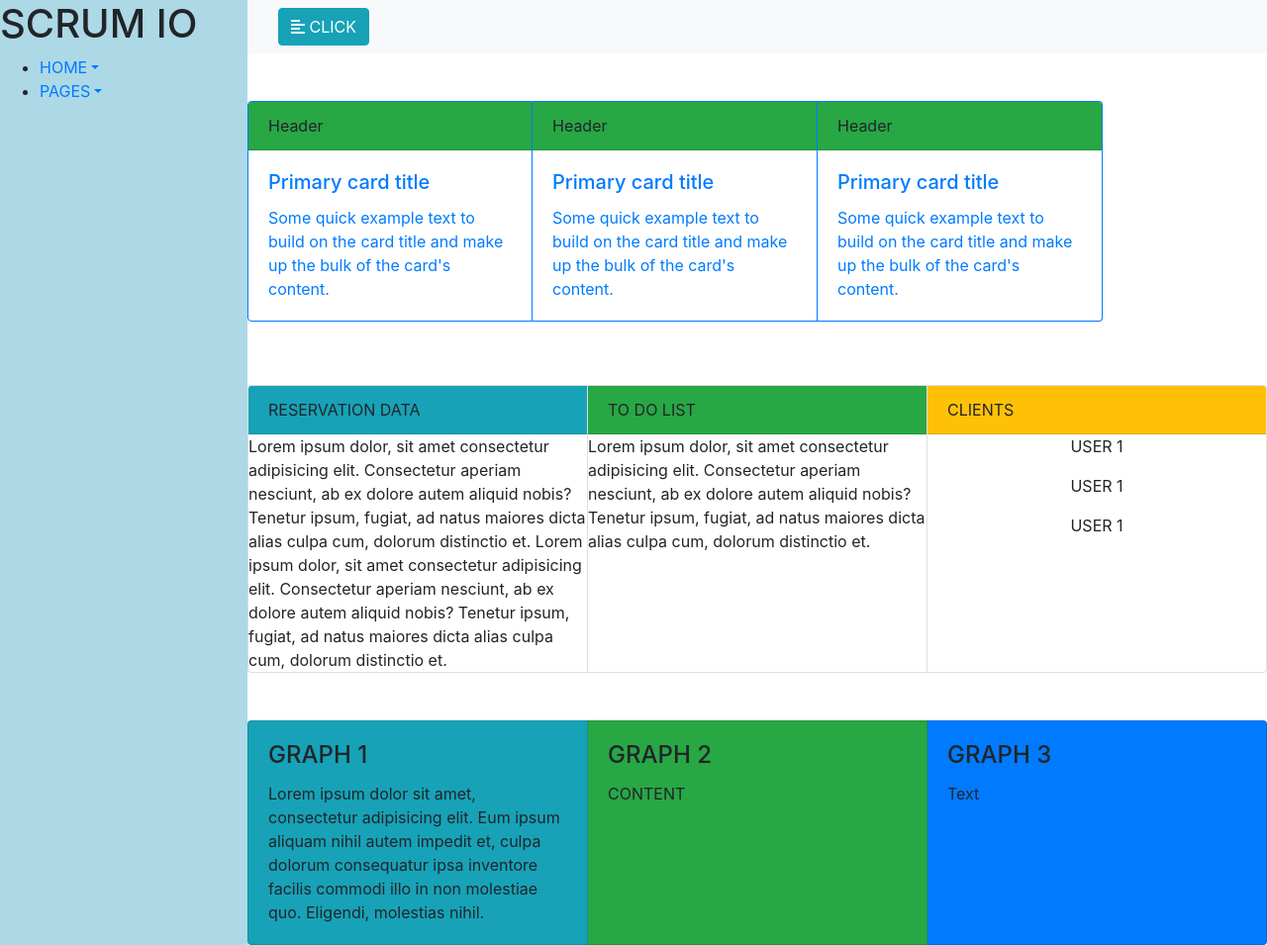
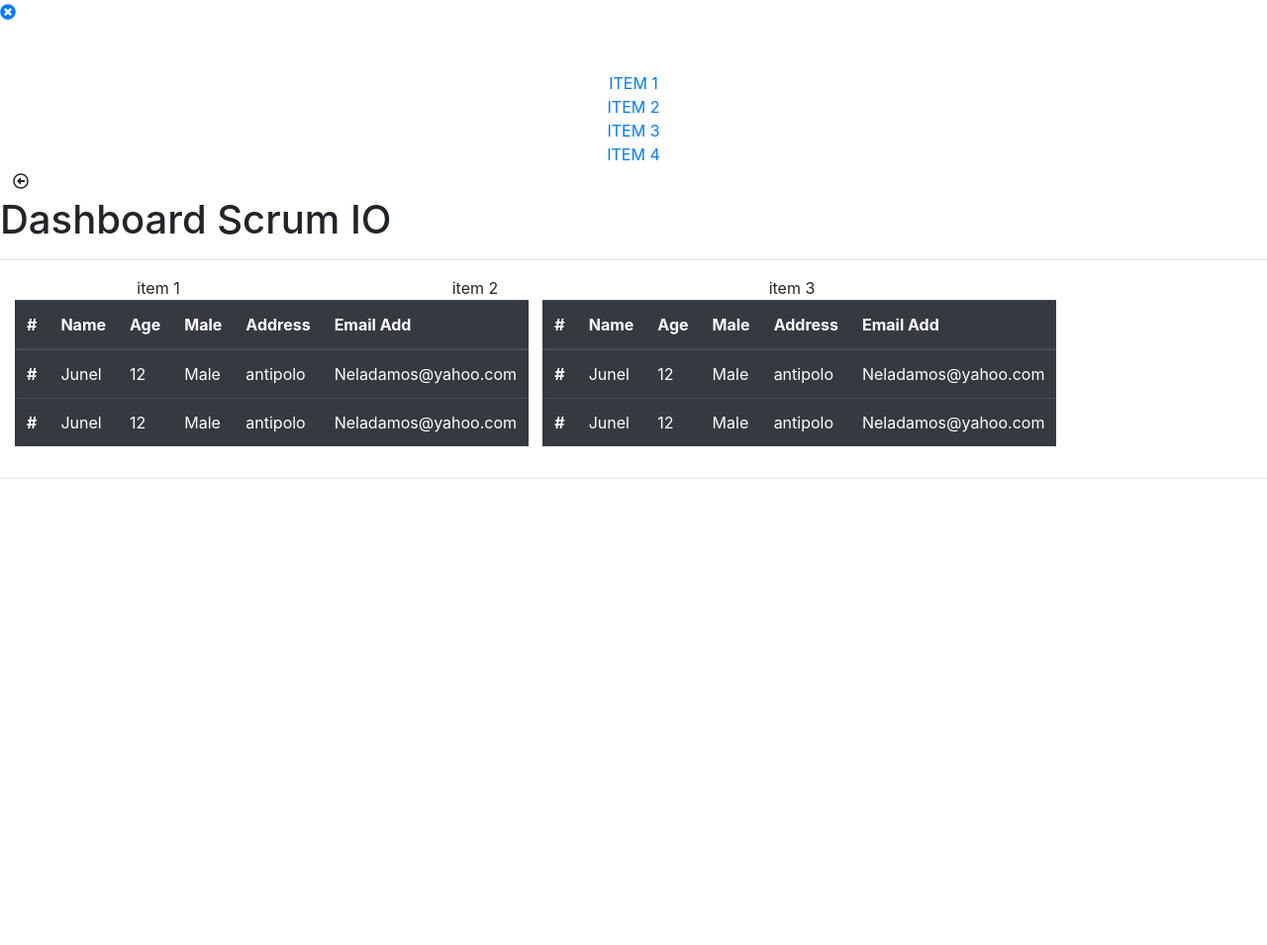
Before and after one commit to borguita29/scrum, a PHP site: page /user/index.php in a window 1280 px wide. Shown: the whole page at 99% size. After the commit the page ends 484 px from the top, so only its background shows below. Run offline with PHP 8.4, Linux system fonts and the light colour scheme; a user stored in the database is signed in; some libraries are stand-ins or nearby versions.

Commit message:
Sidebar design

```diff
--- a/user/index.php
+++ b/user/index.php
@@ -3,151 +3,135 @@
     require_once('header.php');
 ?>
 
-<div class="wrapper">
-    <nav id="sidebar">
-
-    <div class="sidebar-header">
-        <h1>SCRUM IO</h1>
+<body>
+<nav class="sideNav">
+    <div>
+        <a href="#" class="closeBtn"><i class="fa fa-times-circle" id="btnCLose" aria-hidden="true"></i></a>
     </div>
-
-    <ul class="lisst-unstyled components">
-        <li class="active">
-            <a href="#homeSubmenu" data-toggle="collapse" aria-expanded="false" class="dropdown-toggle">HOME</a>
-            <ul class="collapse lisst-unstyled" id="homeSubmenu">
-                <li>
-                <a href="#">DATA 1</a>
-                </li>
-                <li>
-                <a href="#">DATA2 1</a>
-                </li>
-            </ul>
-        </li>
-        <li>
-            <a href="#pageSubmenu" data-toggle="collapse" aria-expanded="false" class="dropdown-toggle">PAGES</a>
-            <ul class="collapse lisst-unstyled" id="pageSubmenu">
-                <li>
-                <a href="#">Page 1</a>
-                </li>
-                <li>
-                <a href="#">Page 2</a>
-                </li>
-            </ul>
-        </li>
-    </ul>
-
+    <div class="col-xl-12 text-center sidenavItem mt-5">
+        <a href="#" class="sideNavLabel">ITEM 1</a>
+    </div>
+    <div class="col-xl-12 text-center sidenavItem">
+        <a href="#" class="sideNavLabel">ITEM 2</a>
+    </div>
+    <div class="col-xl-12 text-center sidenavItem">
+        <a href="#" class="sideNavLabel">ITEM 3</a>
+    </div>
+    <div class="col-xl-12 text-center sidenavItem">
+        <a href="#" class="sideNavLabel">ITEM 4</a>
+    </div>
 </nav>
-
-
-    <div id="content">
-        <nav class="navbar navbar-expand-lg navbar-light bg-light">
-        <div class="container-fluid">
-            <button type="button" id="sidebarCollapse" class="btn btn-info">
-                <i class="fas fa-align-left"></i>
-                <span>CLICK</span>
-            </button>
+<main class="main-content" id="main">
+    <span>
+        <i class="btn far fa-arrow-alt-circle-left openSideNav" id="btnOpensidenav"></i>
+    </span>
+    <h1 class="dashboard-title">Dashboard Scrum IO</h1>
+    <hr>
+    <div class="col-xl-12 container text-center" id="dashBody">
+        <div class="row">
+            <div class="col-xl-3 rounded dashItem">
+                item 1
             </div>
-
-        </nav>
-        <br><br>
-
-        <div class="card-group mb-5">
-
-        <div class="card border-primary mb-3" style="max-width: 18rem;">
-            <div class="card-header bg-success">Header</div>
-            <div class="card-body text-primary">
-                <h5 class="card-title">Primary card title</h5>
-                <p class="card-text">Some quick example text to build on the card title and make up the bulk of the card's content.</p>
+            <div class="col-xl-3 rounded dashItem">
+                item 2
+            </div>
+            <div class="col-xl-3 rounded dashItem">
+                item 3
             </div>
         </div>
-
-        <div class="card border-primary mb-3" style="max-width: 18rem;">
-        <div class="card-header bg-success">Header</div>
-        <div class="card-body text-primary">
-            <h5 class="card-title">Primary card title</h5>
-            <p class="card-text">Some quick example text to build on the card title and make up the bulk of the card's content.</p>
     </div>
+    <div class="col-xl-12">
+        <div class="row">
+            <div class="col-xl-5 listItem">
+                <table class="table table-dark">
+                    <thead>
+                        <tr>
+                            <th scope="col">#</th>
+                            <th scope="col">Name</th>
+                            <th scope="col">Age</th>
+                            <th scope="col">Male</th>
+                            <th scope="col">Address</th>
+                            <th scope="col">Email Add</th>
+                        </tr>
+                    </thead>
+                    <tbody>
+                        <tr>
+                            <th>#</th>
+                            <td>Junel</td>
+                            <td>12</td>
+                            <td>Male</td>
+                            <td>antipolo</td>
+                            <td>Neladamos@yahoo.com</td>
+                        </tr>
+                        <tr>
+                            <th>#</th>
+                            <td>Junel</td>
+                            <td>12</td>
+                            <td>Male</td>
+                            <td>antipolo</td>
+                            <td>Neladamos@yahoo.com</td>
+                        </tr>
+                    </tbody>
+                </table>
             </div>
-
-        <div class="card border-primary mb-3" style="max-width: 18rem;">
-        <div class="card-header bg-success">Header</div>
-        <div class="card-body text-primary">
-            <h5 class="card-title">Primary card title</h5>
-            <p class="card-text">Some quick example text to build on the card title and make up the bulk of the card's content.</p>
+            <div class="col-xl-5 listItem">
+            <table class="table table-dark">
+                    <thead>
+                        <tr>
+                            <th scope="col">#</th>
+                            <th scope="col">Name</th>
+                            <th scope="col">Age</th>
+                            <th scope="col">Male</th>
+                            <th scope="col">Address</th>
+                            <th scope="col">Email Add</th>
+                        </tr>
+                    </thead>
+                    <tbody>
+                        <tr>
+                            <th>#</th>
+                            <td>Junel</td>
+                            <td>12</td>
+                            <td>Male</td>
+                            <td>antipolo</td>
+                            <td>Neladamos@yahoo.com</td>
+                        </tr>
+                        <tr>
+                            <th>#</th>
+                            <td>Junel</td>
+                            <td>12</td>
+                            <td>Male</td>
+                            <td>antipolo</td>
+                            <td>Neladamos@yahoo.com</td>
+                        </tr>
+                    </tbody>
+                </table>
+            </div>
         </div>
     </div>
 
 
-
-        </div>
-
-        <div class="card-group">
-            <div class="card">
-                <div class="card-body p-0">
-                    <div class="card-header bg-info">RESERVATION DATA</div>
-                    Lorem ipsum dolor, sit amet consectetur adipisicing elit. Consectetur aperiam nesciunt, ab ex dolore autem aliquid nobis? Tenetur ipsum, fugiat, ad natus maiores dicta alias culpa cum, dolorum distinctio et.
-                    Lorem ipsum dolor, sit amet consectetur adipisicing elit. Consectetur aperiam nesciunt, ab ex dolore autem aliquid nobis? Tenetur ipsum, fugiat, ad natus maiores dicta alias culpa cum, dolorum distinctio et.
-                </div>
-            </div>
-            <div class="card">
-                <div class="card-body p-0">
-                    <div class="card-header bg-success">TO DO LIST</div>
-                    Lorem ipsum dolor, sit amet consectetur adipisicing elit. Consectetur aperiam nesciunt, ab ex dolore autem aliquid nobis? Tenetur ipsum, fugiat, ad natus maiores dicta alias culpa cum, dolorum distinctio et.
-                </div>
-            </div>
-            <div class="card">
-                <div class="card-body p-0">
-                    <div class="card-header bg-warning">CLIENTS</div>
-                   <div class="text-center">
-                   <p>USER 1</p>
-                   <p>USER 1</p>
-                   <p>USER 1</p>
-                   </div>
-                </div>
-            </div>
-
-        </div>
-        <div class="card-group mt-5">
-            <div class="card bg-info">
-                <img class="card-img-top" data-src="holder.js/100x180/" alt="">
-                <div class="card-body">
-                    <h4 class="card-title">GRAPH 1</h4>
-                    <p class="card-text"></p>
-                    Lorem ipsum dolor sit amet, consectetur adipisicing elit. Eum ipsum aliquam nihil autem impedit et, culpa dolorum consequatur ipsa inventore facilis commodi illo in non molestiae quo. Eligendi, molestias nihil.
-                </div>
-            </div>
-            <div class="card bg-success">
-                <img class="card-img-top" data-src="holder.js/100x180/" alt="">
-                <div class="card-body">
-                    <h4 class="card-title">GRAPH 2</h4>
-                    <p class="card-text">CONTENT</p>
-                </div>
-            </div>
-            <div class="card bg-primary">
-                <img class="card-img-top" data-src="holder.js/100x180/" alt="">
-                <div class="card-body">
-                    <h4 class="card-title">GRAPH 3</h4>
-                    <p class="card-text">Text</p>
-                </div>
-            </div>
-
-        </div>
-
-
-    </div>
-</div>
-
-
-
-
-<?php
-    require_once('../footer.php');
-?>
+    <hr>
+</main>
+</body>
 <script>
 
-$(document).ready(function () {
-            $('#sidebarCollapse').on('click', function () {
-                $('#sidebar').toggleClass('active');
-            });
+    let openBtn = document.querySelector(".openSideNav");
+    openBtn.addEventListener("click", () => {
+    showNav();
     });
 
+    let closeBtn = document.querySelector(".closeBtn");
+    closeBtn.addEventListener("click", () => {
+    hideNav();
+    });
+
+    function showNav() {
+    document.querySelector(".sideNav").style.width = "300px";
+    document.querySelector('.main-content').style.marginLeft = "300px";
+    }
+
+    function hideNav() {
+    document.querySelector(".sideNav").style.width = "0";
+    document.querySelector('.main-content').style.marginLeft = "0px";
+    }
 </script>
```
Lines whose indentation alone changed are shown as unchanged.
